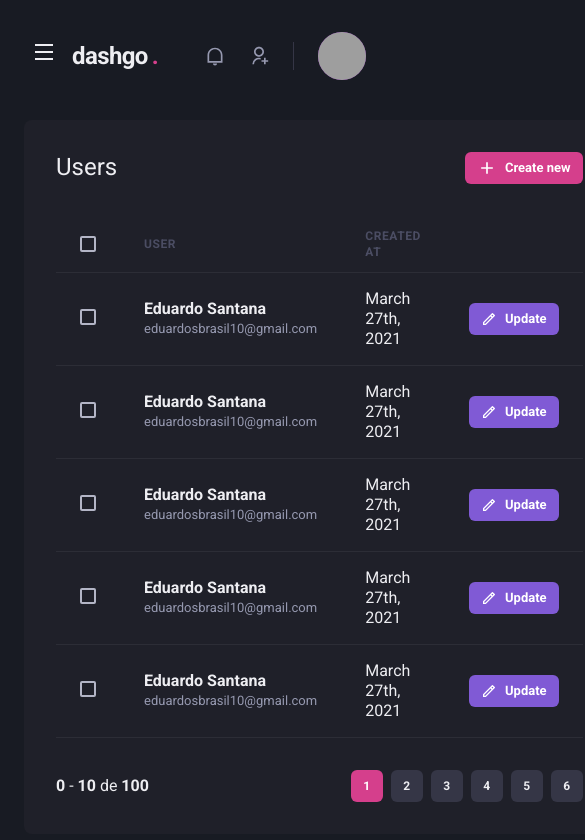
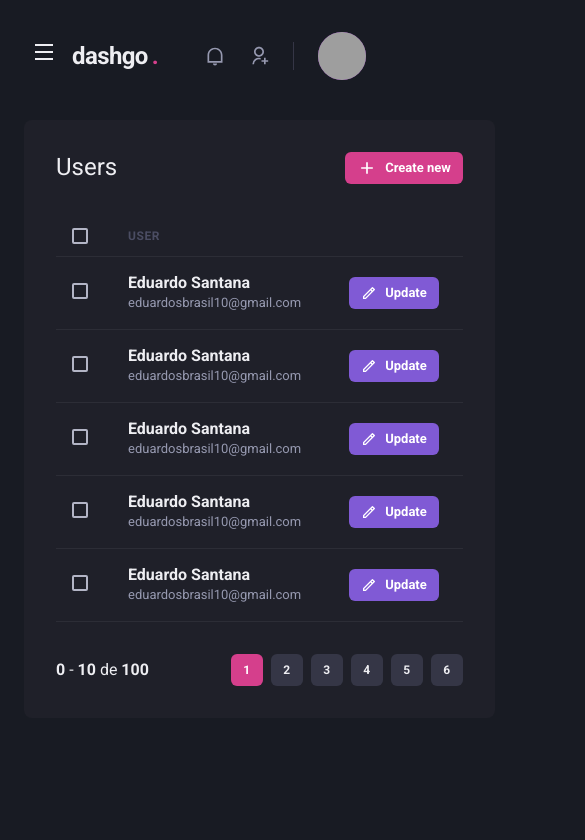
Before and after one commit to eduardo3g/dashboard-nextjs, a Next.js app: page /users in a window 390 px wide. Shown: the top 840 px of the page, 585 px wide, since content can reach past the window. Built offline with nearby package versions, Linux system fonts and the light colour scheme; grey boxes are pictures that could not be loaded.

Commit message:
style: make the user list responsive

```diff
--- a/src/pages/users/index.tsx
+++ b/src/pages/users/index.tsx
@@ -11,7 +11,8 @@ import {
   Th,
   Td,
   Tbody,
-  Checkbox
+  Checkbox,
+  useBreakpointValue
 } from '@chakra-ui/react';
 import { RiAddLine, RiPencilLine } from 'react-icons/ri';
 
@@ -20,6 +21,11 @@ import { Pagination } from '../../components/Pagination';
 import { Sidebar } from '../../components/Sidebar';
 
 export default function UserList() {
+  const isWideVersion = useBreakpointValue({
+    base: false,
+    lg: true,
+  });
+
   return (
     <Box>
       <Header />
@@ -61,17 +67,17 @@ export default function UserList() {
           <Table colorScheme="whiteAlpha">
             <Thead>
               <Tr>
-                <Th paddingX="6" color="gray.300" width="8">
+                <Th paddingX={["4", "4", "6"]} color="gray.300" width="8">
                   <Checkbox colorScheme="pink" />
                 </Th>
                 <Th>User</Th>
-                <Th>Created at</Th>
+                { isWideVersion && <Th>Created at</Th> }
                 <Th width="8"></Th>
               </Tr>
             </Thead>
             <Tbody>
               <Tr>
-                <Td paddingX="6">
+                <Td paddingX={["4", "4", "6"]}>
                   <Checkbox colorScheme="pink" />
                 </Td>
                 <Td>
@@ -80,9 +86,7 @@ export default function UserList() {
                     <Text fontSize="small" color="gray.300">eduardosbrasil10@gmail.com</Text>
                   </Box>
                 </Td>
-                <Td>
-                  March 27th, 2021
-                </Td>
+                { isWideVersion && <Td>March 27th, 2021</Td> }
                 <Td>
                   <Button
                     as="a"
@@ -96,7 +100,7 @@ export default function UserList() {
                 </Td>
               </Tr>
               <Tr>
-                <Td paddingX="6">
+                <Td paddingX={["4", "4", "6"]}>
                   <Checkbox colorScheme="pink" />
                 </Td>
                 <Td>
@@ -105,9 +109,7 @@ export default function UserList() {
                     <Text fontSize="small" color="gray.300">eduardosbrasil10@gmail.com</Text>
                   </Box>
                 </Td>
-                <Td>
-                  March 27th, 2021
-                </Td>
+                { isWideVersion && <Td>March 27th, 2021</Td> }
                 <Td>
                   <Button
                     as="a"
@@ -121,7 +123,7 @@ export default function UserList() {
                 </Td>
               </Tr>
               <Tr>
-                <Td paddingX="6">
+                <Td paddingX={["4", "4", "6"]}>
                   <Checkbox colorScheme="pink" />
                 </Td>
                 <Td>
@@ -130,9 +132,7 @@ export default function UserList() {
                     <Text fontSize="small" color="gray.300">eduardosbrasil10@gmail.com</Text>
                   </Box>
                 </Td>
-                <Td>
-                  March 27th, 2021
-                </Td>
+                { isWideVersion && <Td>March 27th, 2021</Td> }
                 <Td>
                   <Button
                     as="a"
@@ -146,7 +146,7 @@ export default function UserList() {
                 </Td>
               </Tr>
               <Tr>
-                <Td paddingX="6">
+                <Td paddingX={["4", "4", "6"]}>
                   <Checkbox colorScheme="pink" />
                 </Td>
                 <Td>
@@ -155,9 +155,7 @@ export default function UserList() {
                     <Text fontSize="small" color="gray.300">eduardosbrasil10@gmail.com</Text>
                   </Box>
                 </Td>
-                <Td>
-                  March 27th, 2021
-                </Td>
+                { isWideVersion && <Td>March 27th, 2021</Td> }
                 <Td>
                   <Button
                     as="a"
@@ -171,7 +169,7 @@ export default function UserList() {
                 </Td>
               </Tr>
               <Tr>
-                <Td paddingX="6">
+                <Td paddingX={["4", "4", "6"]}>
                   <Checkbox colorScheme="pink" />
                 </Td>
                 <Td>
@@ -180,9 +178,7 @@ export default function UserList() {
                     <Text fontSize="small" color="gray.300">eduardosbrasil10@gmail.com</Text>
                   </Box>
                 </Td>
-                <Td>
-                  March 27th, 2021
-                </Td>
+                { isWideVersion && <Td>March 27th, 2021</Td> }
                 <Td>
                   <Button
                     as="a"
```
